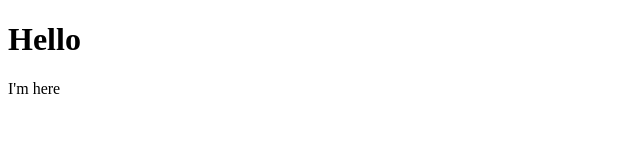
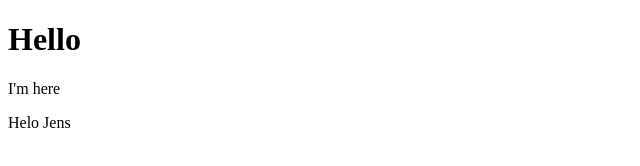
Before and after one commit to hannahassel/hannaogjens, a plain HTML site: page index.html in a window 1280 px wide. Shown: the full height of the page, 0-640 px from the left. Drawn offline with Linux system fonts and the light colour scheme.

Commit message:
i said hello

```diff
--- a/index.html
+++ b/index.html
@@ -10,5 +10,6 @@
     <h1>Hello</h1>
 
     <p>I'm here</p>
+    <p>Helo Jens</p>
 </body>
 </html>
```
